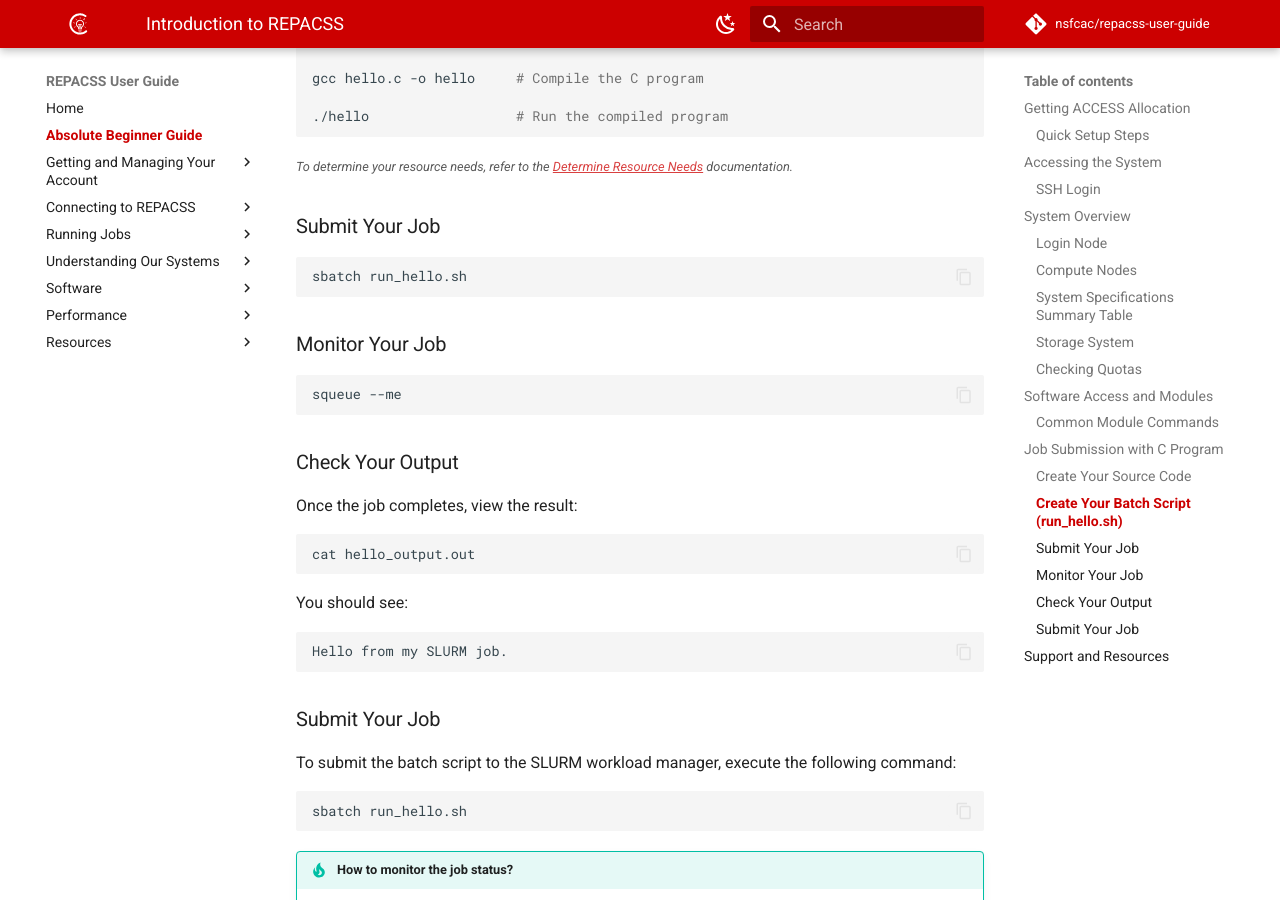
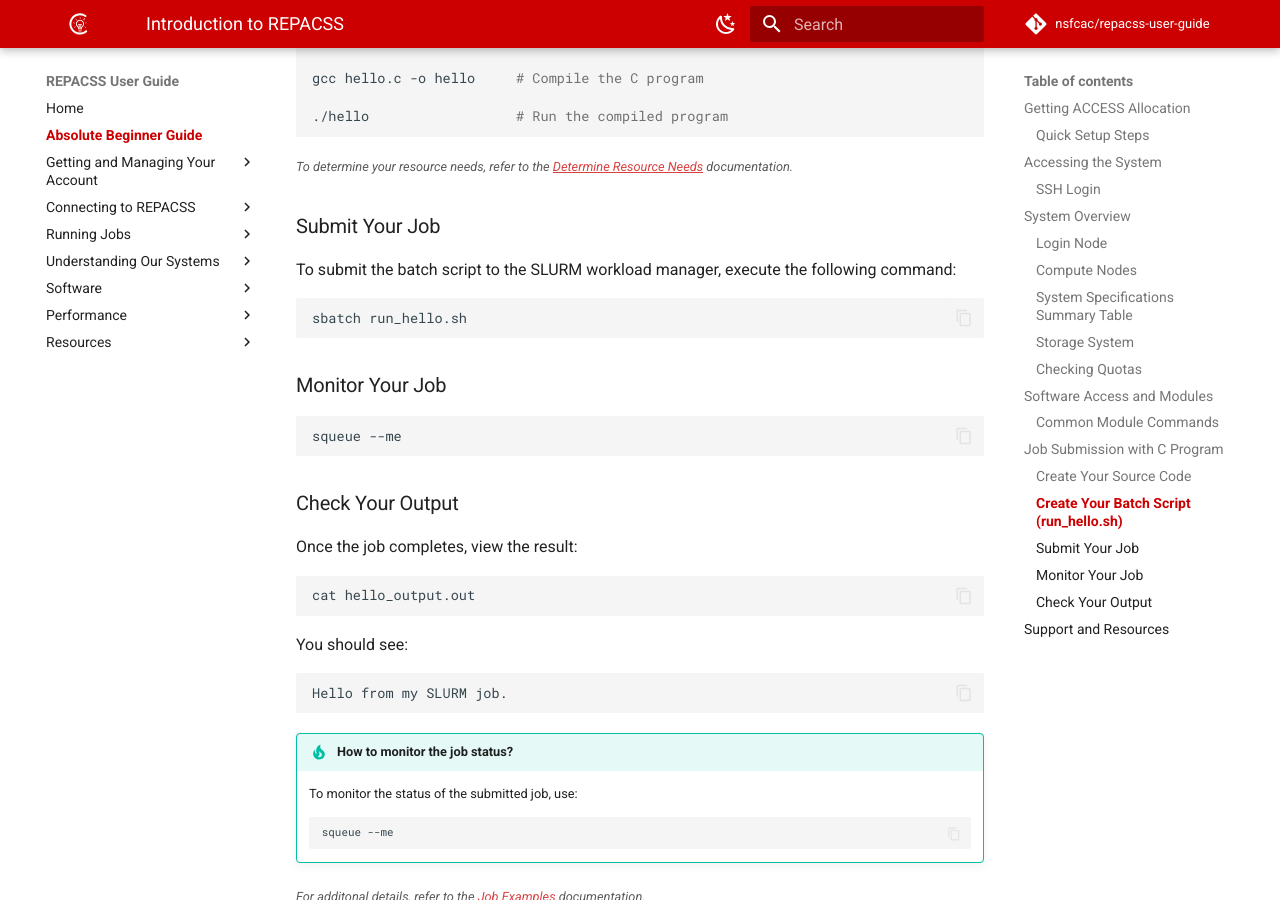
Before and after one commit to nsfcac/repacss-user-guide, an MkDocs documentation site: the page built from docs/absolute-beginner-guide.md, in a window 1280 px wide and 900 px high, scrolled down 4919 px. Built offline with MkDocs 1.6.1 and Material for MkDocs 9.7.7, drawn with Linux system fonts in a browser that asks for light colours; comment, search, counter and statistics services are not loaded.

Commit message:
# updated added comments + output step -> job submission section

````diff
--- a/docs/absolute-beginner-guide.md
+++ b/docs/absolute-beginner-guide.md
@@ -248,12 +249,6 @@
 
 ```
 Hello from my SLURM job.
-```
-
-### Submit Your Job
-To submit the batch script to the SLURM workload manager, execute the following command:
-```bash
-sbatch run_hello.sh
 ```
 
 !!! tip "How to monitor the job status?"
````
Also changed, not shown: other parts of docs/absolute-beginner-guide.md (+1 -0 lines).
